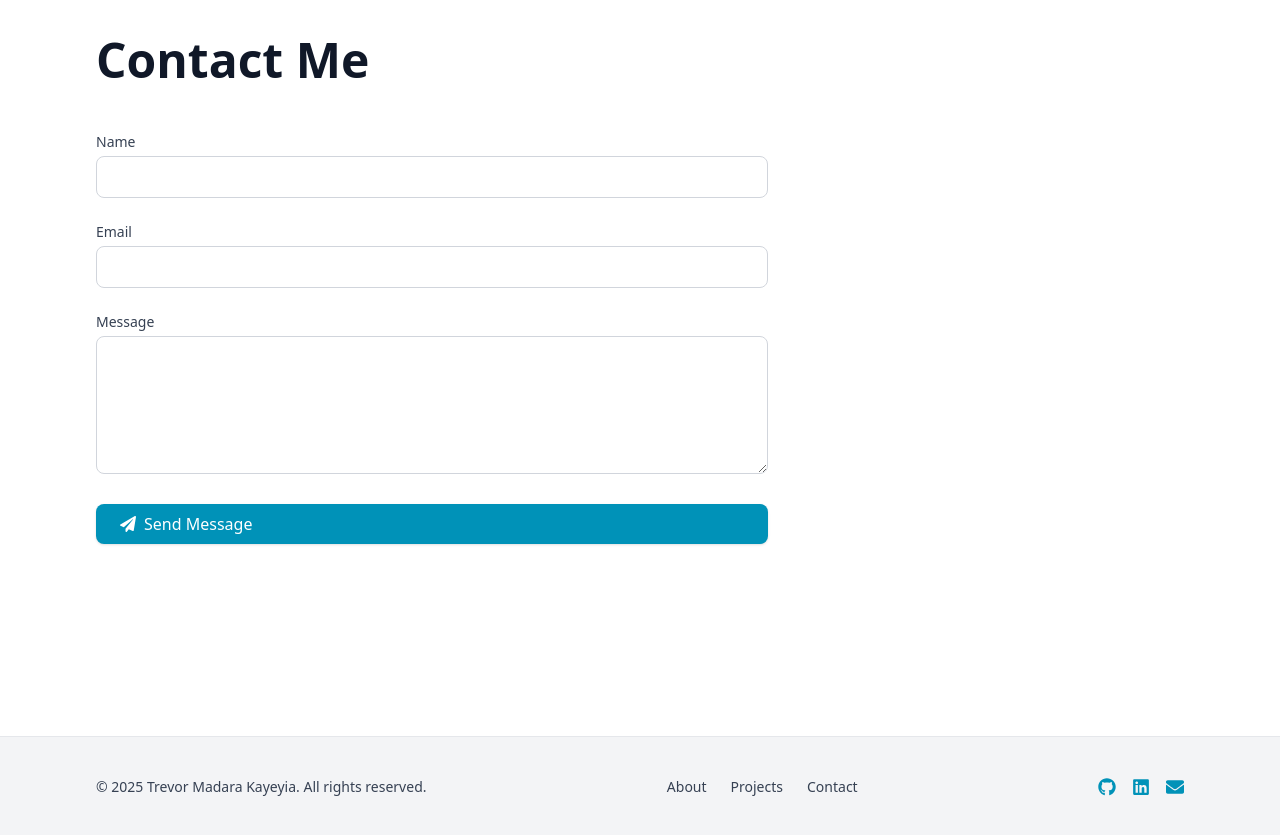
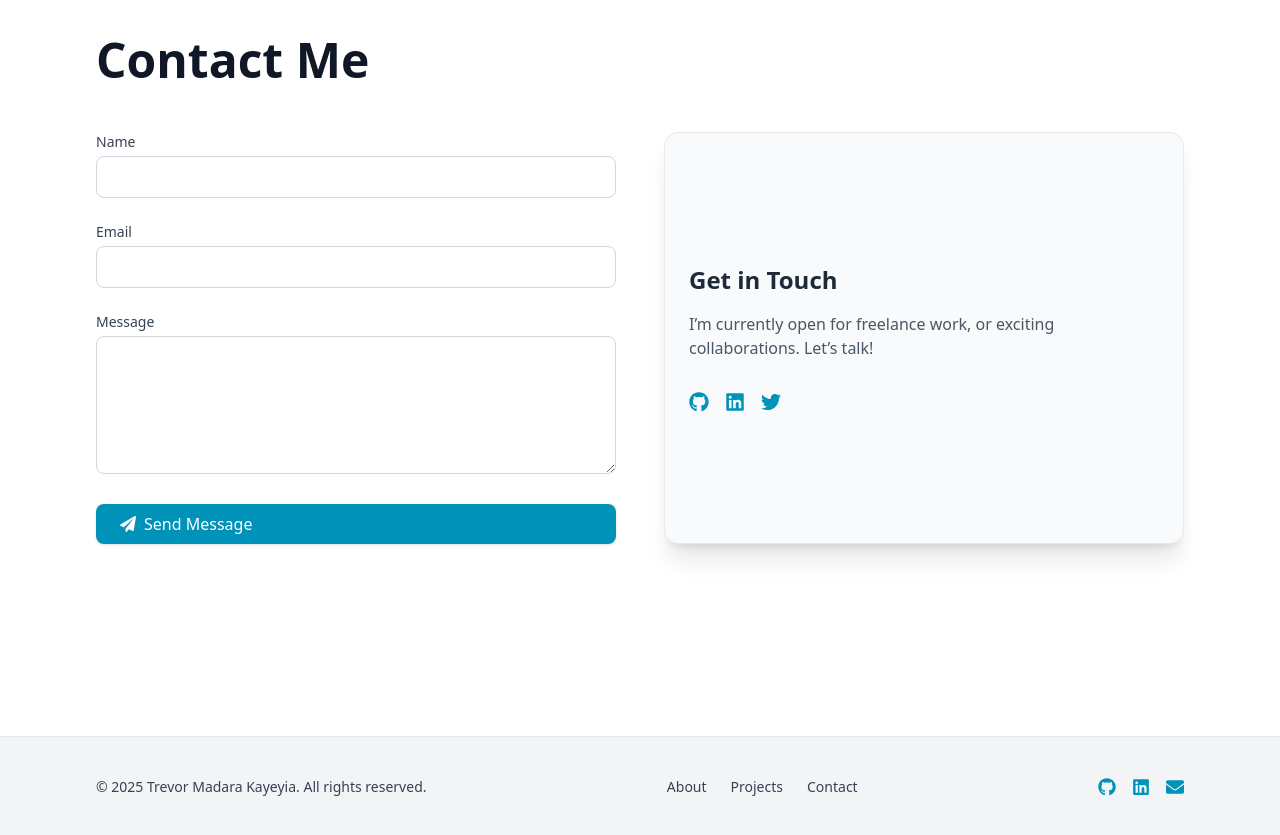
Before and after one commit to Trevor-Kayeyia-Madara/trevor-portfolio, a React (Vite) app: page / in a window 1280 px wide. Shown: the part 4480-5315 px from the top of the page. Built offline with nearby package versions, Linux system fonts and the light colour scheme.

Commit message:
Contact enhanced

```diff
--- a/src/components/Contact.tsx
+++ b/src/components/Contact.tsx
@@ -1,9 +1,8 @@
-/* eslint-disable @typescript-eslint/no-unused-vars */
 'use client';
 
 import { useState } from 'react';
 import { motion } from 'framer-motion';
-import { FaPaperPlane } from 'react-icons/fa';
+import { FaPaperPlane, FaGithub, FaLinkedin, FaTwitter } from 'react-icons/fa';
 import toast from 'react-hot-toast';
 
 export default function Contact() {
@@ -29,6 +28,7 @@ export default function Contact() {
       } else {
         toast.error('Something went wrong. Try again.');
       }
+    // eslint-disable-next-line @typescript-eslint/no-unused-vars
     } catch (err) {
       toast.error('Failed to send message.');
     } finally {
@@ -50,6 +50,8 @@ export default function Contact() {
         Contact Me
       </motion.h2>
 
+      <div className="grid md:grid-cols-2 gap-12">
+        {/* Contact Form */}
         <motion.form
           initial={{ opacity: 0, y: 30 }}
           whileInView={{ opacity: 1, y: 0 }}
@@ -57,10 +59,9 @@ export default function Contact() {
           onSubmit={handleSubmit}
           action="https://formspree.io/f/meozayvg"
           method="POST"
-        className="grid gap-6 max-w-2xl"
+          className="grid gap-6"
         >
-        {/* Name */}
-        <div className="group">
+          <div>
             <label className="block text-sm font-medium text-gray-700 dark:text-gray-300 mb-1">
               Name
             </label>
@@ -68,13 +69,11 @@ export default function Contact() {
               type="text"
               name="name"
               required
-            className="w-full px-4 py-2 border rounded-md bg-white dark:bg-gray-900 border-gray-300 dark:border-gray-700 text-gray-800 dark:text-gray-100
-              focus:outline-none focus:ring-2 focus:ring-cyan-500 transition-all duration-300 group-hover:shadow"
+              className="w-full px-4 py-2 border rounded-md bg-white dark:bg-gray-900 border-gray-300 dark:border-gray-700 text-gray-800 dark:text-gray-100 focus:ring-2 focus:ring-cyan-500"
             />
           </div>
 
-        {/* Email */}
-        <div className="group">
+          <div>
             <label className="block text-sm font-medium text-gray-700 dark:text-gray-300 mb-1">
               Email
             </label>
@@ -82,26 +81,22 @@ export default function Contact() {
               type="email"
               name="email"
               required
-            className="w-full px-4 py-2 border rounded-md bg-white dark:bg-gray-900 border-gray-300 dark:border-gray-700 text-gray-800 dark:text-gray-100
-              focus:outline-none focus:ring-2 focus:ring-cyan-500 transition-all duration-300"
+              className="w-full px-4 py-2 border rounded-md bg-white dark:bg-gray-900 border-gray-300 dark:border-gray-700 text-gray-800 dark:text-gray-100 focus:ring-2 focus:ring-cyan-500"
             />
           </div>
 
-        {/* Message */}
-        <div className="group">
+          <div>
             <label className="block text-sm font-medium text-gray-700 dark:text-gray-300 mb-1">
               Message
             </label>
             <textarea
               name="message"
+              rows={5}
               required
-            rows={5}
-            className="w-full px-4 py-2 border rounded-md bg-white dark:bg-gray-900 border-gray-300 dark:border-gray-700 text-gray-800 dark:text-gray-100
-              focus:outline-none focus:ring-2 focus:ring-cyan-500 transition-all duration-300"
+              className="w-full px-4 py-2 border rounded-md bg-white dark:bg-gray-900 border-gray-300 dark:border-gray-700 text-gray-800 dark:text-gray-100 focus:ring-2 focus:ring-cyan-500"
             />
           </div>
 
-        {/* Submit */}
           <motion.button
             type="submit"
             whileTap={{ scale: 0.96 }}
@@ -112,6 +107,47 @@ export default function Contact() {
             {isSubmitting ? 'Sending...' : 'Send Message'}
           </motion.button>
         </motion.form>
+
+        {/* Contact Info / Socials */}
+        <motion.div
+          initial={{ opacity: 0, x: 30 }}
+          whileInView={{ opacity: 1, x: 0 }}
+          transition={{ duration: 0.7 }}
+          className="flex flex-col justify-center dark:bg-gray-900 bg-gray-50 p-6 rounded-xl shadow-xl border border-gray-200 dark:border-gray-800"
+        >
+          <h3 className="text-2xl font-semibold mb-4 text-gray-800 dark:text-gray-100">Get in Touch</h3>
+          <p className="text-gray-600 dark:text-gray-400 mb-4">
+            I’m currently open for freelance work, or exciting collaborations. Let’s talk!
+          </p>
+
+          <div className="flex gap-4 text-xl text-cyan-600 dark:text-cyan-400 mt-4">
+            <a
+              href="https://github.com/trevormadara"
+              target="_blank"
+              rel="noopener noreferrer"
+              className="hover:text-cyan-400"
+            >
+              <FaGithub />
+            </a>
+            <a
+              href="https://linkedin.com/in/trevormadara"
+              target="_blank"
+              rel="noopener noreferrer"
+              className="hover:text-cyan-400"
+            >
+              <FaLinkedin />
+            </a>
+            <a
+              href="mailto:trevormadarakayeyia@gmail.com"
+              target="_blank"
+              rel="noopener noreferrer"
+              className="hover:text-cyan-400"
+            >
+              <FaTwitter />
+            </a>
+          </div>
+        </motion.div>
+      </div>
     </section>
   );
 }
--- /dev/null
+++ b/src/components/FloatingContact.tsx
@@ -0,0 +1,13 @@
+import { FaPaperPlane } from 'react-icons/fa';
+
+export default function FloatingContact() {
+  return (
+    <a
+      href="#contact"
+      className="fixed bottom-6 right-6 z-50 bg-cyan-600 hover:bg-cyan-500 text-white px-4 py-2 rounded-full shadow-lg flex items-center gap-2 transition-all"
+    >
+      <FaPaperPlane />
+      Contact
+    </a>
+  );
+}
```
Also changed, not shown: package.json (+8 -1 lines), 1 other file (tests, documents, lock files or other folders). Lines whose indentation alone changed are shown as unchanged.
